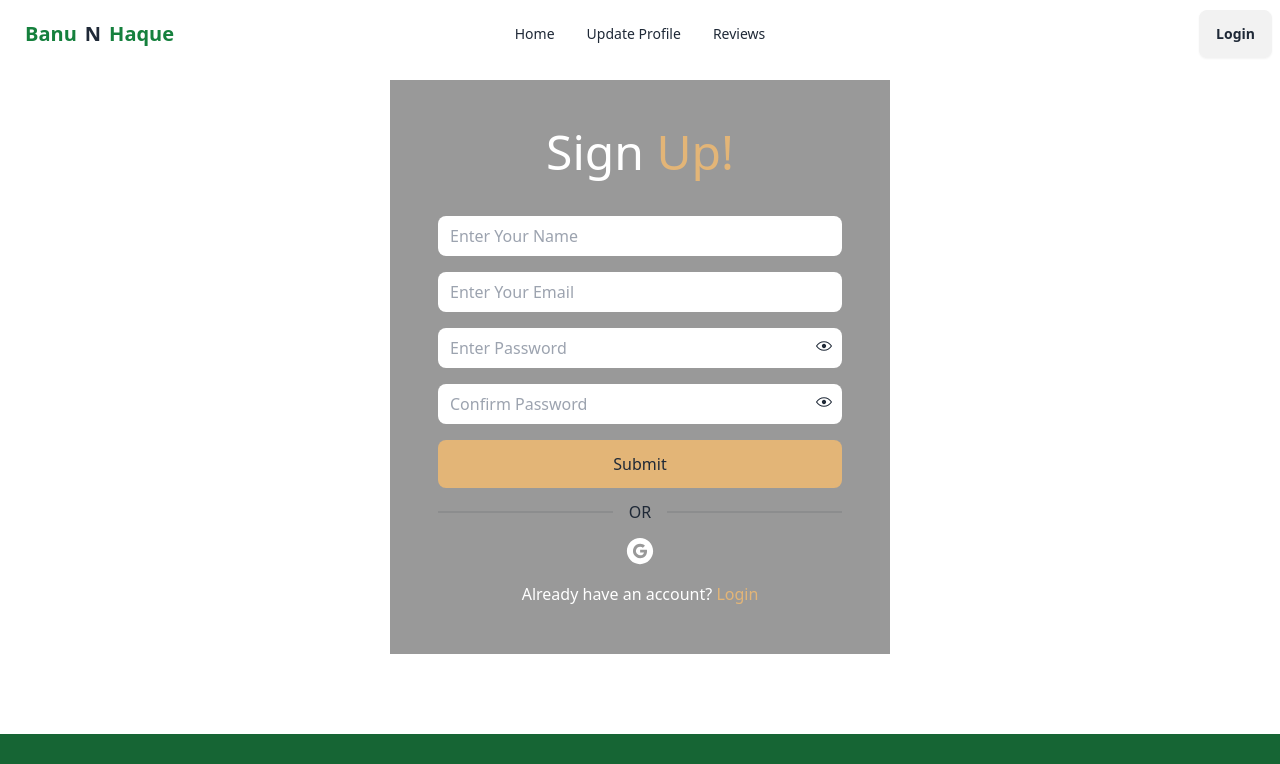
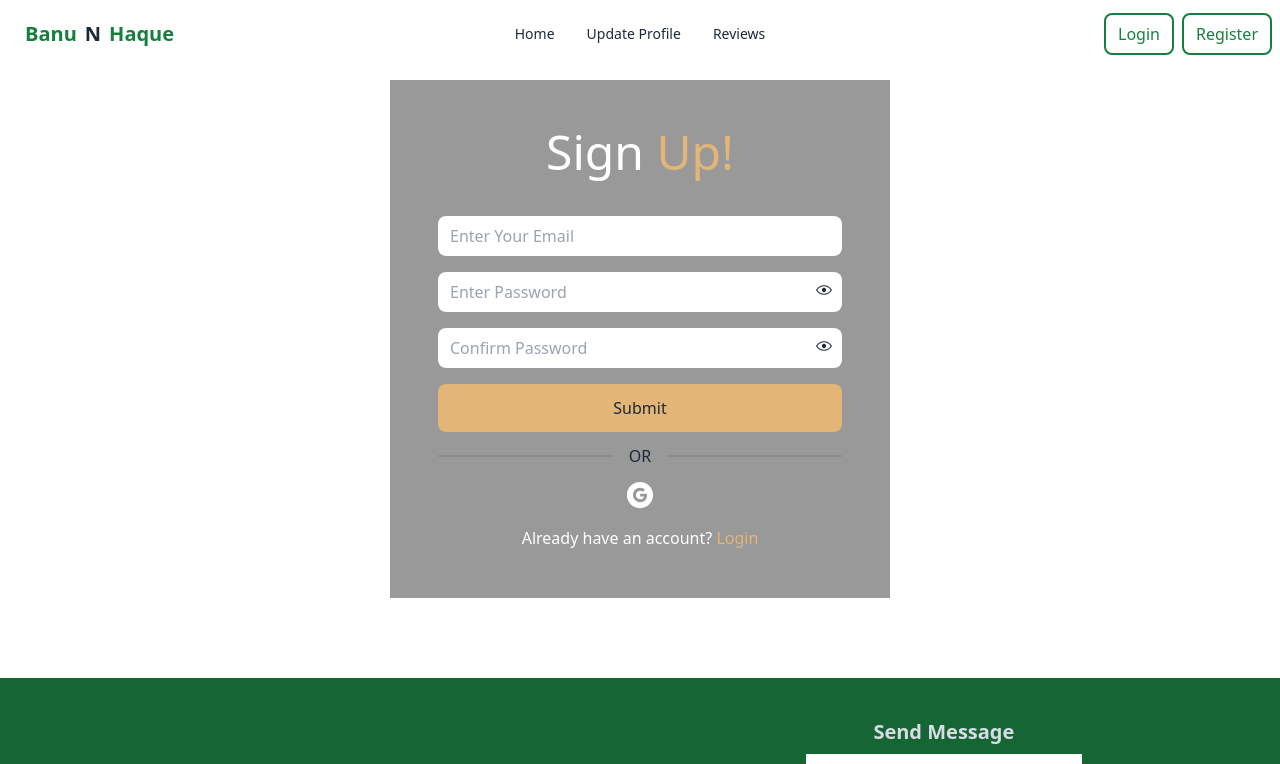
Before and after one commit to Sadi73/banu-and-haque-homes, a React (Vite) app: page /sign-up in a window 1280 px wide. Shown: the top 764 px of the page. Built offline with nearby package versions, Linux system fonts and the light colour scheme; no server answers.

Commit message:
github authentication added

```diff
--- a/src/Components/LoginSignUp/Login.jsx
+++ b/src/Components/LoginSignUp/Login.jsx
@@ -9,6 +9,7 @@ import * as Yup from "yup";
 import ErrorTooltip from '../ErrorTooltip/ErrorTooltip';
 import { ToastContainer, toast } from 'react-toastify';
 import 'react-toastify/dist/ReactToastify.css';
+import { FaGithub } from 'react-icons/fa';
 
 
 const Login = () => {
@@ -19,7 +20,7 @@ const Login = () => {
     const [loaderVisible, setloaderVisible] = useState(false);
     const [authError, setAuthError] = useState(false);
 
-    const { signInWithEmail, googleSignIn } = useContext(AuthContext);
+    const { signInWithEmail, googleSignIn, githubSignIn } = useContext(AuthContext);
 
     const { values, setValues, handleSubmit, handleBlur, handleChange, errors, setErrors, touched } = useFormik({
         initialValues: {
@@ -59,6 +60,14 @@ const Login = () => {
 
     const handleGoogleSignIn = () => {
         googleSignIn()
+            .then(result => {
+                navigate(location?.state ? location?.state : '/');
+            })
+            .catch(error => console.log(error))
+    };
+
+    const handleGithubSignIn = () => {
+        githubSignIn()
             .then(result => {
                 navigate(location?.state ? location?.state : '/');
             })
@@ -139,7 +148,12 @@ const Login = () => {
                             />
                         </button>
 
-                        {/* <button><FaFacebook className='text-white text-2xl' /></button> */}
+                        <button>
+                            <FaGithub
+                                className='text-white text-2xl'
+                                onClick={handleGithubSignIn}
+                            />
+                        </button>
                     </div>
 
                     <div>
--- a/src/Components/LoginSignUp/SignUp.jsx
+++ b/src/Components/LoginSignUp/SignUp.jsx
@@ -21,13 +21,11 @@ const SignUp = () => {
 
     const { values, setValues, handleSubmit, handleBlur, handleChange, errors, setErrors, touched } = useFormik({
         initialValues: {
-            fullName: '',
             email: '',
             password: '',
             confirmPassword: ''
         },
         validationSchema: Yup.object({
-            // fullName: Yup.string().required("Name is Required"),
             email: Yup.string().required("Email is Required"),
             password: Yup.string()
                 .required("Password is Required")
@@ -77,22 +75,6 @@ const SignUp = () => {
 
                     <form onSubmit={handleSubmit}>
 
-                        <div>
-                            <input
-                                type="text"
-                                name='fullName'
-                                className='w-full mb-4 py-2 pl-3 rounded-lg'
-                                placeholder='Enter Your Name'
-                                value={values?.fullName}
-                                onChange={handleChange}
-                            />
-                            {touched.fullName && errors.fullName && (
-                                <ErrorTooltip
-                                    content={errors.fullName}
-                                    placement="right"
-                                />
-                            )}
-                        </div>
 
                         <div className='relative'>
                             <input
--- a/src/Components/NavBar/Navbar.jsx
+++ b/src/Components/NavBar/Navbar.jsx
@@ -52,7 +52,11 @@ const Navbar = () => {
                             <li><a className='font-bold' onClick={handleLogOut}>Logout</a></li>
                         </ul>
                     </div>
-                </div> : <div className="navbar-end"><Link to='/login' className="btn">Login</Link></div>
+                </div> :
+                <div className="navbar-end gap-2">
+                    <button><Link to='/login' className="border-2 border-green-700 text-green-700 px-3 py-2 rounded-lg">Login</Link></button>
+                    <button> <Link to='/sign-up' className="border-2 border-green-700 text-green-700 px-3 py-2 rounded-lg">Register</Link></button>
+                </div>
 
             }
 
--- a/src/Providers/AuthProvider.jsx
+++ b/src/Providers/AuthProvider.jsx
@@ -1,4 +1,4 @@
-import { GoogleAuthProvider, createUserWithEmailAndPassword, onAuthStateChanged, signInWithEmailAndPassword, signInWithPopup, signOut } from 'firebase/auth';
+import { GithubAuthProvider, GoogleAuthProvider, createUserWithEmailAndPassword, onAuthStateChanged, signInWithEmailAndPassword, signInWithPopup, signOut } from 'firebase/auth';
 import React, { createContext, useEffect, useState } from 'react';
 import auth from '../firebase/firebase.config';
 
@@ -6,6 +6,7 @@ export const AuthContext = createContext(null);
 
 const AuthProvider = ({ children }) => {
     const googleProvider = new GoogleAuthProvider();
+    const githubProvider = new GithubAuthProvider();
 
     const [user, setUser] = useState(null);
     const [loading, setLoading] = useState(true);
@@ -24,6 +25,12 @@ const AuthProvider = ({ children }) => {
         setLoading(true);
         return signInWithPopup(auth, googleProvider);
     };
+
+    const githubSignIn = () => {
+        setLoading(true);
+        return signInWithPopup(auth, githubProvider);
+    };
+
     const logOut = () => {
         setLoading(true);
         return signOut(auth);
@@ -45,6 +52,7 @@ const AuthProvider = ({ children }) => {
         createUserWithEmail,
         signInWithEmail,
         googleSignIn,
+        githubSignIn,
         logOut,
         loading,
         setLoading
```
